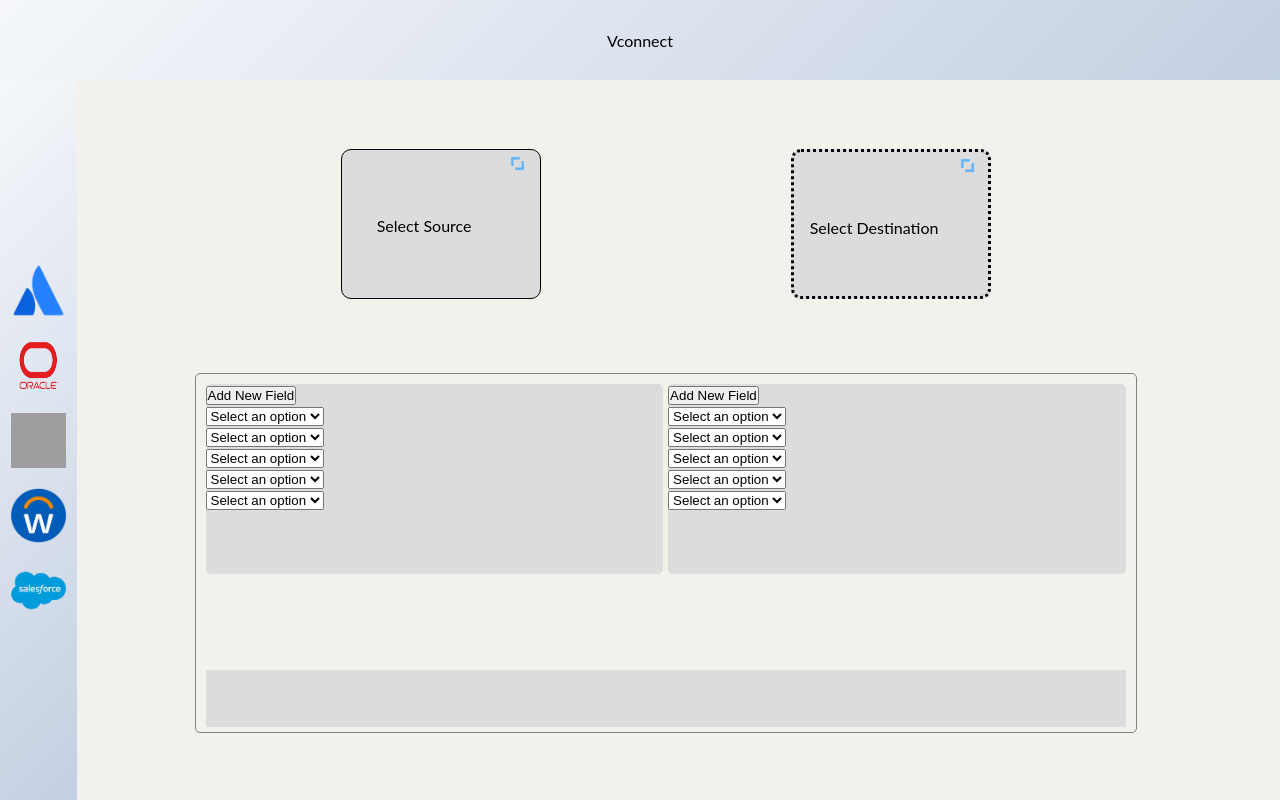
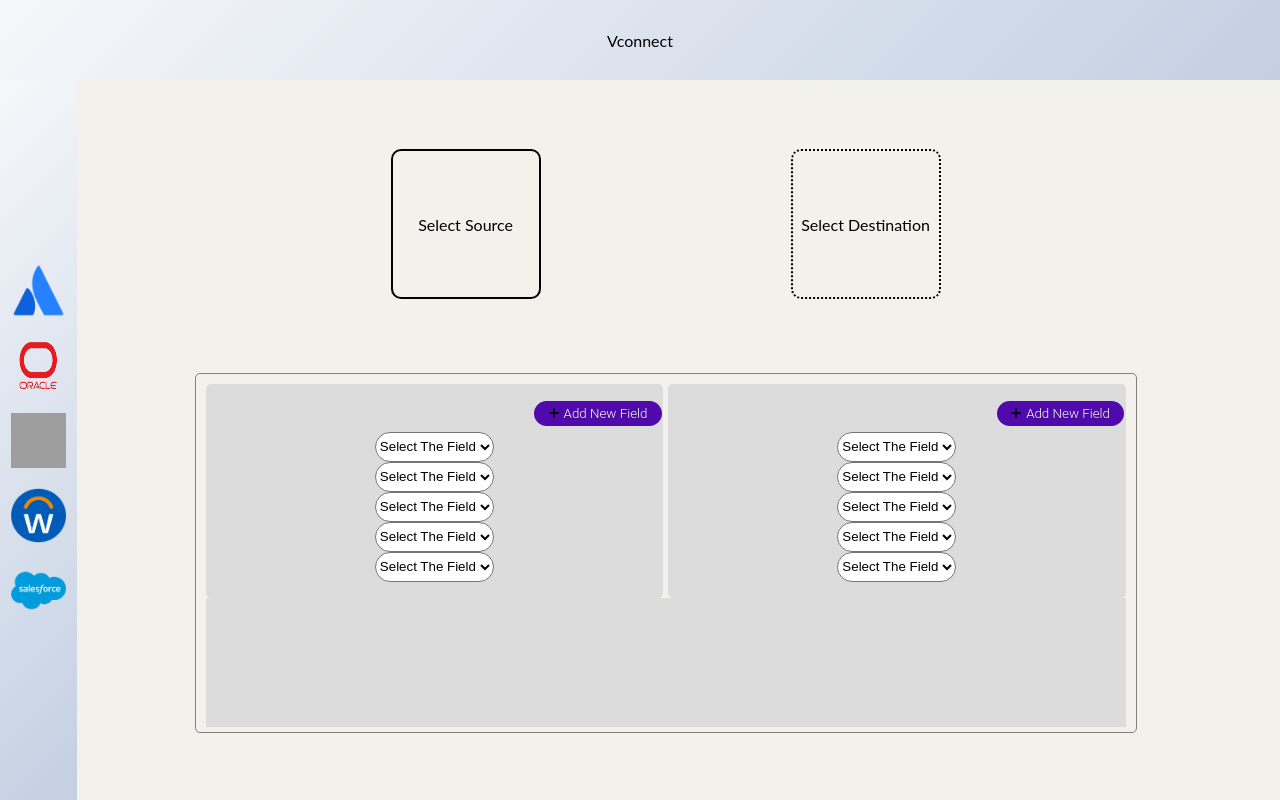
Before and after one commit to kaushal-03/VAPP, a React (Create React App) app: page /Vconnect in a window 1280 px wide. Built offline with nearby package versions, Linux system fonts and the light colour scheme; grey boxes are pictures that could not be loaded; a web font is replaced by a local one.

Commit message:
vconnect

```diff
--- a/package.json
+++ b/package.json
@@ -18,6 +18,7 @@
     "react-dom": "^18.2.0",
     "react-router-dom": "^6.20.1",
     "react-scripts": "5.0.1",
+    "react-toastify": "^9.1.3",
     "recharts": "^2.10.3",
     "toastify": "^2.0.1",
     "web-vitals": "^2.1.4"
--- a/src/App.js
+++ b/src/App.js
@@ -13,7 +13,7 @@ import Licensetab from './components/Licensetab';
 import Vconnect from './components/Vconnect';
 import Useradmin from './components/Useradmin';
 import SAP from './components/SAP';
-
+import { ToastContainer } from 'react-toastify';
 function App() {
   const divStyle = {
     width: '100%',
@@ -21,6 +21,7 @@ function App() {
   };
   return (
    <div className='main'>
+     <ToastContainer />
     <Router>
       <Routes>
       <Route path="/" element={<div className='main' style={divStyle}><Navbar/><Homepage/></div>} />
--- /dev/null
+++ b/src/components/Dropdowncomp.css
@@ -0,0 +1,7 @@
+.dropdowncmp
+{
+    background-color: white;
+    height:30px;
+    width:100%;
+    border-radius: 20px
+};
--- a/src/components/Dropdowncomp.jsx
+++ b/src/components/Dropdowncomp.jsx
@@ -1,8 +1,7 @@
 import React, { useState } from 'react';
-
+import './Dropdowncomp.css';
 function DropdownComponent({ items,dropdownId,value,handleSelection,handleSelections  }) {
   const [selectedValue, setSelectedValue] = useState('');
-
   const handleDropdownChange = (event) => {
     const value = event.target.value;
     setSelectedValue(event.target.value);
@@ -14,8 +13,8 @@ function DropdownComponent({ items,dropdownId,value,handleSelection,handleSelect
 
   return (
     <div>
-      <select value={selectedValue} onChange={handleDropdownChange}>
-        <option value="">Select an option</option>
+      <select value={selectedValue} onChange={handleDropdownChange} className='dropdowncmp'>
+        <option value="" >Select The Field</option>
         {items.map((item) => (
           <option key={item.id} value={item.name}>
             {item.name}
--- a/src/components/Vconnect.css
+++ b/src/components/Vconnect.css
@@ -119,7 +119,10 @@
     align-items: center;
     justify-content: center;
     border-radius:10px ;
+    border: 2px solid black;
+    border-radius: 10px;
 }
+
 .desbox
 {
     width:150px;
@@ -127,6 +130,8 @@
     display: flex;
     align-items: center;
     justify-content: center;
+    border: 2px dotted black;
+    border-radius: 10px;
 
 }
 .desboxextn
@@ -185,6 +190,7 @@
     padding-left: 10px;
     padding-right: 10px;
     padding-top: 10px;
+    overflow-y: scroll;
 
 }
 .sddmain
@@ -197,16 +203,21 @@
 }
 .sourcefields , .destfields
 {
-    height:190px;
+    height:auto;
     background-color:#DCDCDC;
     width:50%;
     border-radius: 5px;
-    overflow-Y: auto
+    overflow-y: scroll;
+    display: flex;
+    flex-direction: column;
+    align-items: center;
+    justify-content: center;
+    gap:5px
 }
 .btnsds
 {
     width:100%;
-    height:20%;
+    height:60%;
     background-color:#DCDCDC;
     margin-bottom: 5px;
 }
@@ -267,3 +278,38 @@
     height:100%;
     background-color: #EF4765;
 }
+.btnsrcf
+{
+    width:100% ;
+    display: flex;
+    justify-content: flex-end;
+
+
+}
+.fldbtn
+{
+        display: flex;
+        align-items: center;
+        padding: 0.3em 1em;
+        margin: 0 0.1em 0.1em 0;
+        border: 0.10em solid rgba(255, 255, 255, 0);
+        background-color: rgb(80, 10, 172);
+        border-radius: 2em;
+        box-sizing: border-box;
+        text-decoration: none;
+        font-family: "Roboto", sans-serif;
+        font-weight: 300;
+        color: #ffffff;
+        text-shadow: 0 0.04em 0.04em rgba(0, 0, 0, 0.35);
+        text-align: center;
+        transition: all 0.2s;
+        gap:5px;
+
+
+
+}
+.pluss
+{
+    width:10px;
+    height:10px
+}
--- a/src/components/Vconnect.jsx
+++ b/src/components/Vconnect.jsx
@@ -7,7 +7,10 @@ import salesforce from "../salesforce-logo-cloudcon.png";
 import workday from "../workday.png";
 import Aicon from "../Aicon.png";
 import view from "../view.png";
-import './Dropdowncomp';
+import plus from "../plus.png"
+import "./Dropdowncomp";
+import { toast,ToastContainer } from 'react-toastify';
+import 'react-toastify/dist/ReactToastify.css';
 import DropdownComponent from "./Dropdowncomp";
 const Vconnect = () => {
   const [selectedDropdownValues, setSelectedDropdownValues] = useState({});
@@ -47,32 +50,32 @@ const Vconnect = () => {
     {
       id: 1,
       items: initialItems, // assuming initialItems is defined
-      dropdownId: 'sdropdown1',
+      dropdownId: "sdropdown1",
       handleSelections: handleSelections,
     },
     {
       id: 2,
       items: initialItems, // assuming initialItems is defined
-      dropdownId: 'sdropdown2',
+      dropdownId: "sdropdown2",
       handleSelections: handleSelections,
     },
     // ... Add three more initial DropdownComponent configurations
     {
       id: 3,
       items: initialItems, // assuming initialItems is defined
-      dropdownId: 'sdropdown3',
+      dropdownId: "sdropdown3",
       handleSelections: handleSelections,
     },
     {
       id: 4,
       items: initialItems, // assuming initialItems is defined
-      dropdownId: 'sdropdown4',
+      dropdownId: "sdropdown4",
       handleSelections: handleSelections,
     },
     {
       id: 5,
       items: initialItems, // assuming initialItems is defined
-      dropdownId: 'sdropdown5',
+      dropdownId: "sdropdown5",
       handleSelections: handleSelections,
     },
   ]);
@@ -80,36 +83,38 @@ const Vconnect = () => {
     {
       id: 1,
       items: initialItems, // assuming initialItems is defined
-      dropdownId: 'dropdown1',
+      dropdownId: "dropdown1",
       handleSelection: handleSelection,
     },
     {
       id: 2,
       items: initialItems, // assuming initialItems is defined
-      dropdownId: 'dropdown2',
+      dropdownId: "dropdown2",
       handleSelection: handleSelection,
     },
     // ... Add three more initial DropdownComponent configurations
     {
       id: 3,
       items: initialItems, // assuming initialItems is defined
-      dropdownId: 'dropdown3',
+      dropdownId: "dropdown3",
       handleSelection: handleSelection,
     },
     {
       id: 4,
       items: initialItems, // assuming initialItems is defined
-      dropdownId: 'dropdown4',
+      dropdownId: "dropdown4",
       handleSelection: handleSelection,
     },
     {
       id: 5,
       items: initialItems, // assuming initialItems is defined
-      dropdownId: 'dropdown5',
+      dropdownId: "dropdown5",
       handleSelection: handleSelection,
     },
   ]);
   const addNewDDropdownComponent = () => {
+    if(destination===null){ toast.error('Check Source or Destination');}
+    else{
     const newDComponent = {
       id: ddropdownComponents.length + 1,
       items: initialItems, // You can pass the necessary props here
@@ -117,9 +122,11 @@ const Vconnect = () => {
       handleSelection: handleSelection,
     };
 
-    setDDropdownComponents([...ddropdownComponents, newDComponent]);
+    setDDropdownComponents([...ddropdownComponents, newDComponent]);toast.success('Field Added');}
   };
   const addNewDropdownComponent = () => {
+    if(source===null){toast.error('Check Source or Destination');}
+    else{
     const newComponent = {
       id: dropdownComponents.length + 1,
       items: initialItems, // You can pass the necessary props here
@@ -127,13 +134,13 @@ const Vconnect = () => {
       handleSelections: handleSelections,
     };
 
-    setDropdownComponents([...dropdownComponents, newComponent]);
+    setDropdownComponents([...dropdownComponents, newComponent]);toast.success('Field Added');}
   };
 
   useEffect(() => {
-  console.log(selectedDropdownValues)
-  console.log(selectedSDropdownValues)
-  }, [selectedDropdownValues,selectedSDropdownValues]);
+    console.log(selectedDropdownValues);
+    console.log(selectedSDropdownValues);
+  }, [selectedDropdownValues, selectedSDropdownValues]);
   const [showAdditionalDiv, setShowAdditionalDiv] = useState(false);
   const toggleAdditionalDiv = () => {
     setShowAdditionalDiv(!showAdditionalDiv);
@@ -235,7 +242,7 @@ const Vconnect = () => {
         </div>
         <div className="dragndrop">
           <div className="sourdes">
-            <div className="sourboxextn">
+
               <div
                 className="sourcebox"
                 onDrop={(e) => handleondrop(e, "source")}
@@ -247,11 +254,8 @@ const Vconnect = () => {
                   "Select Source"
                 )}
               </div>
-              <button className="viewfields" onClick={toggleAdditionalDiv}>
-                <img className="eye" src={view} alt="View" />
-              </button>
-            </div>
-            <div className="desboxextn">
+
+
               <div
                 className="desbox"
                 onDragOver={handledragover}
@@ -263,16 +267,14 @@ const Vconnect = () => {
                   "Select Destination"
                 )}
               </div>
-              <button className="viewfields" onClick={toggleAdditionalDiv}>
-                <img className="eye" src={view} alt="View" />
-              </button>
-            </div>
+
+
           </div>
           <div className="sourdesdata">
             <div className="sddmain">
               <div className="sourcefields">
-                <button onClick={addNewDropdownComponent}>Add New Field</button>
-              {dropdownComponents.map((component) => (
+                <div className="btnsrcf"><button onClick={addNewDropdownComponent} className="fldbtn"><img className="pluss"src={plus}/>Add New Field</button></div>
+                <div>{dropdownComponents.map((component) => (
                   <DropdownComponent
                     key={component.id}
                     items={component.items}
@@ -281,8 +283,14 @@ const Vconnect = () => {
                   />
                 ))}
                 </div>
+              </div>
               <div className="destfields">
-              <button onClick={addNewDDropdownComponent}>Add New Field</button>
+              <div className="btnsrcf">
+      <button onClick={addNewDDropdownComponent} className="fldbtn">
+        <img className="pluss" src={plus} /> Add New Field
+      </button>
+    </div>
+    <div>
       {ddropdownComponents.map((component) => (
         <DropdownComponent
           key={component.id}
@@ -291,6 +299,7 @@ const Vconnect = () => {
           handleSelection={component.handleSelection}
         />
       ))}
+    </div>
               </div>
             </div>
             <div className="btnsds"></div>
```
Also changed, not shown: src/plus.png (added), 1 other file (tests, documents, lock files or other folders). Lines whose indentation alone changed are shown as unchanged.
